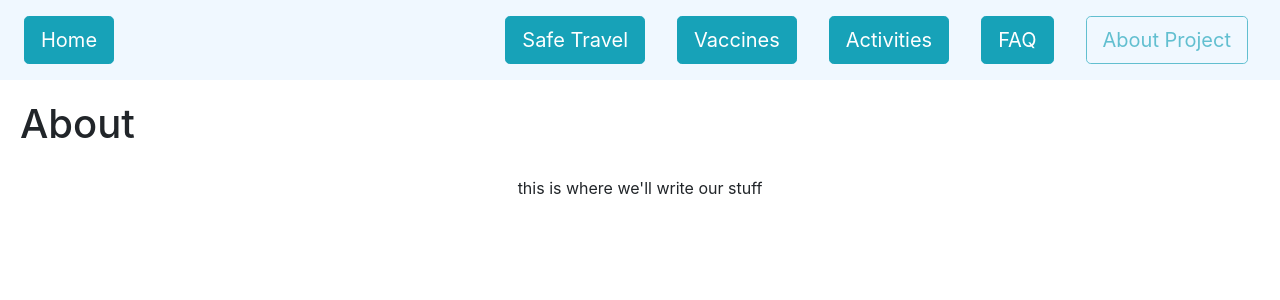
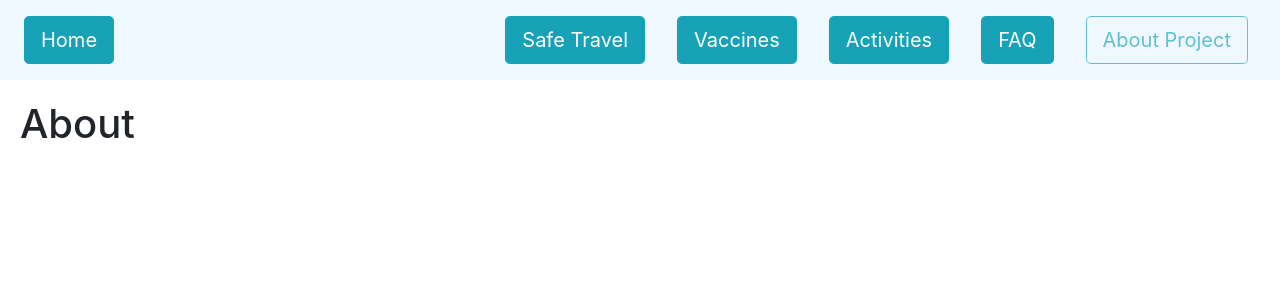
Before and after one commit to CarlaFloricel/cs522-covid-app, a React (Create React App) app: page /about in a window 1280 px wide. Shown: the top 300 px of the page. Built offline with nearby package versions, Linux system fonts and the light colour scheme.

Commit message:
build app & deploy

```diff
--- a/src/components/about_project/about_project.component.jsx
+++ b/src/components/about_project/about_project.component.jsx
@@ -15,7 +15,7 @@ class AboutProject extends React.Component {
         return(
             <div>
                 <h1>About</h1>
-                <div>this is where we'll write our stuff</div>
+                <div></div>
             </div>
         )
     }
```
